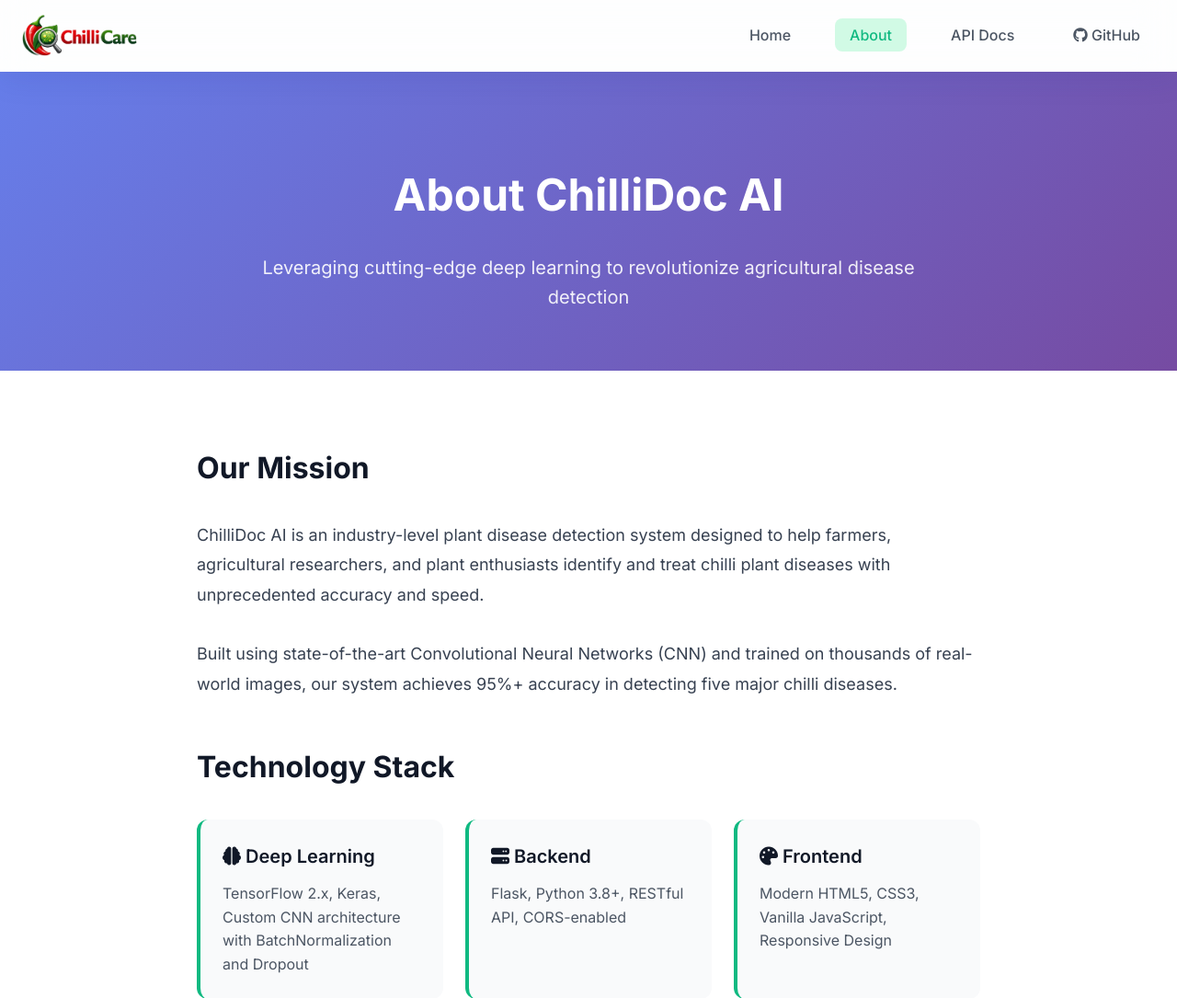
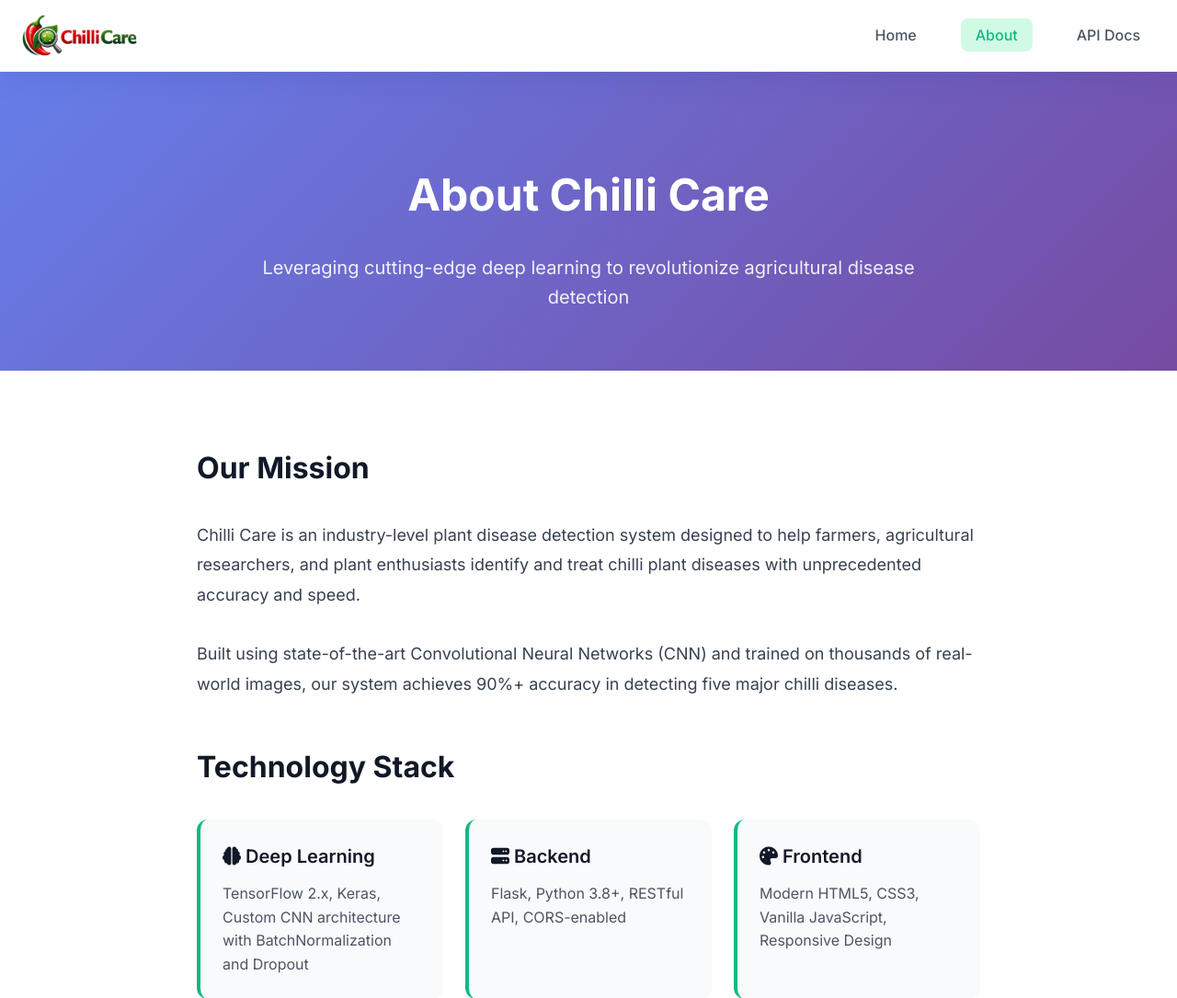
Before and after one commit to RavinduRB/Chilli-Care, a Flask app: page /about in a window 1280 px wide. Shown: the top 1085 px of the page at 92% size. Run offline with Flask 3, Linux system fonts and the light colour scheme; parts of the project's set-up code (start-up, migrations or seed data) failed here and were passed over; some libraries are stand-ins or nearby versions.

Commit message:
Update about page title and content

```diff
--- a/templates/about.html
+++ b/templates/about.html
@@ -3,7 +3,8 @@
 <head>
     <meta charset="UTF-8">
     <meta name="viewport" content="width=device-width, initial-scale=1.0">
-    <title>About | ChilliDoc AI</title>
+    <title>About | Chilli Care</title>
+    <link rel="icon" href="{{ url_for('static', filename='images/Site icon.png') }}" type="image/png">
     <link href="https://fonts.googleapis.com/css2?family=Inter:wght@300;400;500;600;700;800&display=swap" rel="stylesheet">
     <link rel="stylesheet" href="https://cdnjs.cloudflare.com/ajax/libs/font-awesome/6.4.0/css/all.min.css">
     <link rel="stylesheet" href="{{ url_for('static', filename='css/style.css') }}">
@@ -19,7 +20,6 @@
                     <li><a href="/">Home</a></li>
                     <li><a href="/about" class="active">About</a></li>
                     <li><a href="/docs">API Docs</a></li>
-                    <li><a href="https://github.com" target="_blank"><i class="fab fa-github"></i> GitHub</a></li>
                 </ul>
                 <button class="mobile-menu-toggle" id="mobileMenuToggle">
                     <i class="fas fa-bars"></i>
@@ -30,7 +30,7 @@
 
     <section class="about-hero" style="padding: 6rem 0 4rem; background: var(--gradient-hero); color: white; text-align: center;">
         <div class="container">
-            <h1 style="font-size: 3rem; font-weight: 700; margin-bottom: 1.5rem;">About ChilliDoc AI</h1>
+            <h1 style="font-size: 3rem; font-weight: 700; margin-bottom: 1.5rem;">About Chilli Care</h1>
             <p style="font-size: 1.25rem; max-width: 800px; margin: 0 auto; opacity: 0.9;">
                 Leveraging cutting-edge deep learning to revolutionize agricultural disease detection
             </p>
@@ -41,13 +41,13 @@
         <div class="container" style="max-width: 900px;">
             <h2 style="font-size: 2rem; font-weight: 700; margin-bottom: 2rem; color: var(--gray-900);">Our Mission</h2>
             <p style="font-size: 1.125rem; line-height: 1.8; color: var(--gray-700); margin-bottom: 2rem;">
-                ChilliDoc AI is an industry-level plant disease detection system designed to help farmers,
+                Chilli Care is an industry-level plant disease detection system designed to help farmers,
                 agricultural researchers, and plant enthusiasts identify and treat chilli plant diseases with
                 unprecedented accuracy and speed.
             </p>
             <p style="font-size: 1.125rem; line-height: 1.8; color: var(--gray-700); margin-bottom: 2rem;">
                 Built using state-of-the-art Convolutional Neural Networks (CNN) and trained on thousands of
-                real-world images, our system achieves 95%+ accuracy in detecting five major chilli diseases.
+                real-world images, our system achieves 90%+ accuracy in detecting five major chilli diseases.
             </p>
 
             <h2 style="font-size: 2rem; font-weight: 700; margin: 3rem 0 2rem; color: var(--gray-900);">Technology Stack</h2>
@@ -148,7 +148,7 @@
     <footer class="footer">
         <div class="container">
             <div class="footer-bottom">
-                <p>&copy; 2025 ChilliDoc AI. All rights reserved.</p>
+                <p>&copy; 2025 Chilli Care. All rights reserved.</p>
             </div>
         </div>
     </footer>
--- a/templates/index.html
+++ b/templates/index.html
@@ -30,9 +30,6 @@
                     <li><a href="/" class="active">Home</a></li>
                     <li><a href="/about">About</a></li>
                     <li><a href="/docs">API Docs</a></li>
-                    <li><a href="https://github.com/yourusername/chilli-disease-detection" target="_blank">
-                        <i class="fab fa-github"></i> GitHub
-                    </a></li>
                 </ul>
                 <button class="mobile-menu-toggle" id="mobileMenuToggle">
                     <i class="fas fa-bars"></i>
@@ -447,7 +444,7 @@
 
     <!-- Chatbase Chatbot -->
     <script>
-    (function(){if(!window.chatbase||window.chatbase("getState")!=="initialized"){window.chatbase=(...arguments)=>{if(!window.chatbase.q){window.chatbase.q=[]}window.chatbase.q.push(arguments)};window.chatbase=new Proxy(window.chatbase,{get(target,prop){if(prop==="q"){return target.q}return(...args)=>target(prop,...args)}})}const onLoad=function(){const script=document.createElement("script");script.src="https://www.chatbase.co/embed.min.js";script.id="DOb0sMkIIPN7BnozeZbzc";script.domain="www.chatbase.co";document.body.appendChild(script)};if(document.readyState==="complete"){onLoad()}else{window.addEventListener("load",onLoad)}})();
+    (function(){if(!window.chatbase||window.chatbase("getState")!=="initialized"){window.chatbase=(...arguments)=>{if(!window.chatbase.q){window.chatbase.q=[]}window.chatbase.q.push(arguments)};window.chatbase=new Proxy(window.chatbase,{get(target,prop){if(prop==="q"){return target.q}return(...args)=>target(prop,...args)}})}const onLoad=function(){const script=document.createElement("script");script.src="https://www.chatbase.co/embed.min.js";script.id="CgkmkFtifEpgT2NTn4BfP";script.domain="www.chatbase.co";document.body.appendChild(script)};if(document.readyState==="complete"){onLoad()}else{window.addEventListener("load",onLoad)}})();
     </script>
 </body>
 </html>
```
